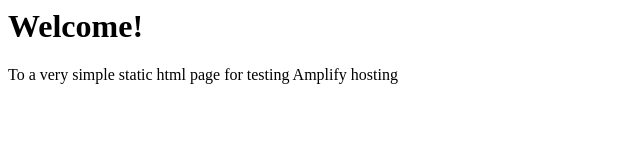
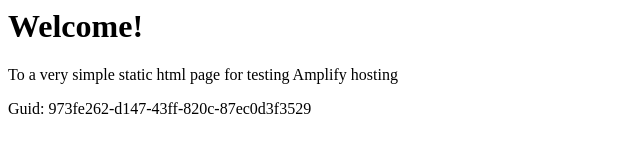
Before and after one commit to amplify-github-test-hkg/Github-PR-Commit-Integration-Test-DoNotTouch-Gith-OKSLNVO2-v1-preprod-ap-east-1, a website: page src/index.html in a window 1280 px wide. Shown: the whole page, without its empty margins (0-640 px from the left). Drawn offline with Linux system fonts and the light colour scheme.

Commit message:
commit from integ tests

```diff
--- a/src/index.html
+++ b/src/index.html
@@ -1,3 +1,5 @@
+
+
 <html lang="en">
 
 <head>
@@ -10,6 +12,6 @@
 <body>
     <h1>Welcome!</h1>
     <p>To a very simple static html page for testing Amplify hosting</p>
-</body>
+    <p>Guid: 973fe262-d147-43ff-820c-87ec0d3f3529</p></body>
 
 </html>
```
